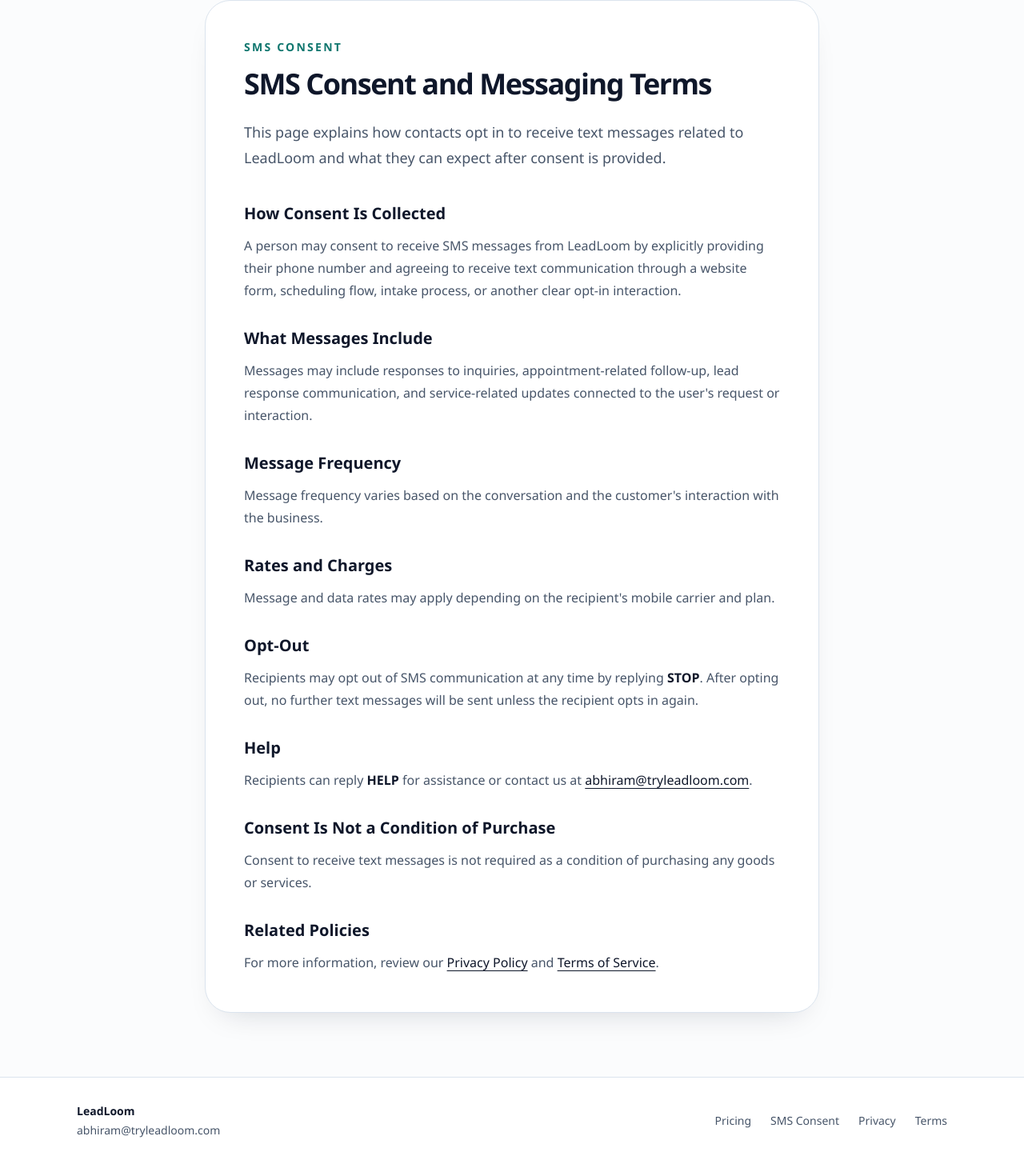
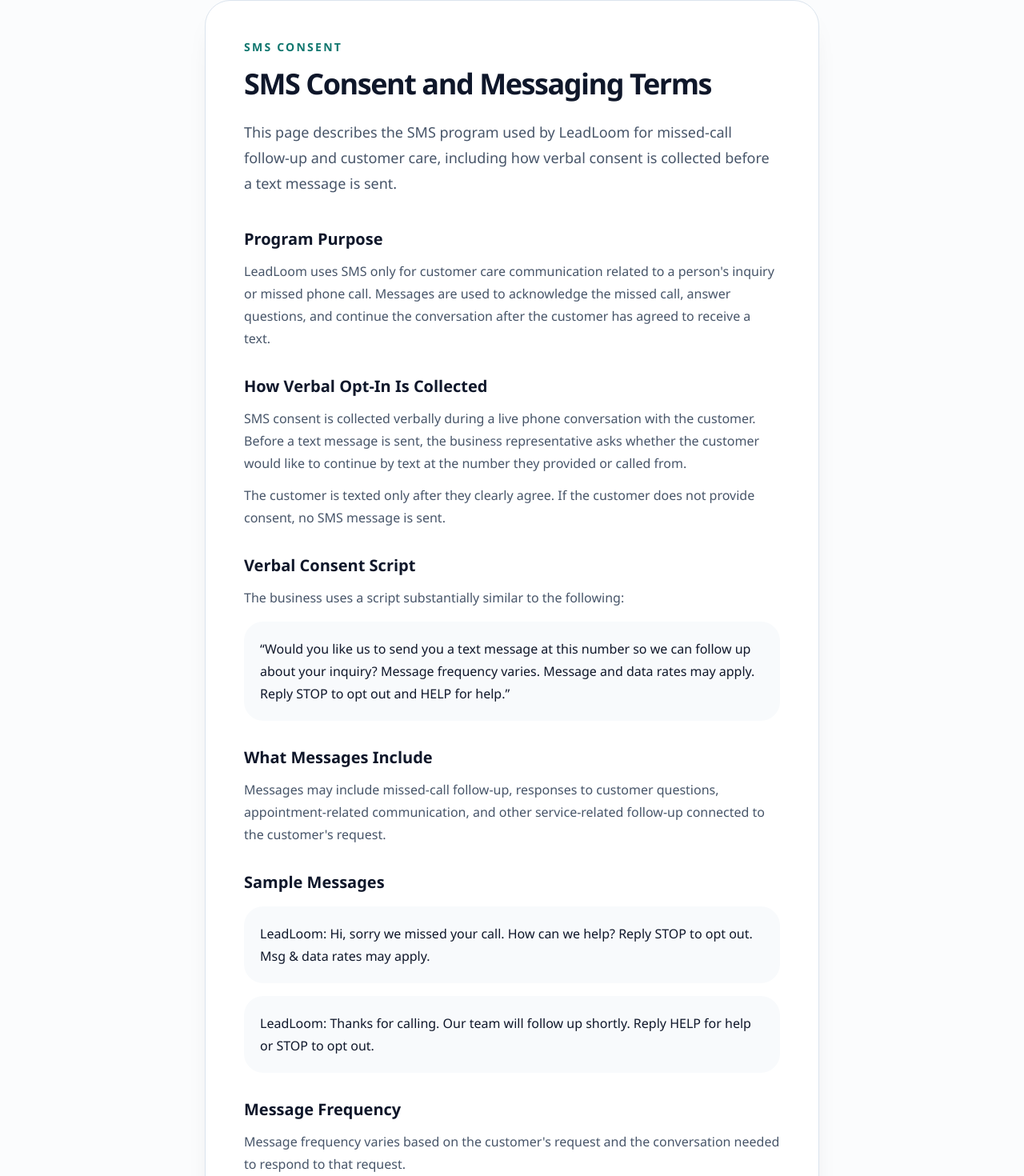
Before and after one commit to abhi-krish/leadloom, a Next.js app: page /sms-consent in a window 1280 px wide. Shown: the part 169-1639 px from the top of the page at 80% size. Built offline with nearby package versions, Linux system fonts and the light colour scheme; no server answers.

Commit message:
Update SMS consent details

```diff
--- a/app/sms-consent/page.tsx
+++ b/app/sms-consent/page.tsx
@@ -24,35 +24,76 @@
             SMS Consent and Messaging Terms
           </h1>
           <p className="mt-6 text-lg leading-8 text-slate">
-            This page explains how contacts opt in to receive text messages related to{" "}
-            {siteConfig.name} and what they can expect after consent is provided.
+            This page describes the SMS program used by {legalConfig.companyName} for
+            missed-call follow-up and customer care, including how verbal consent is
+            collected before a text message is sent.
           </p>
 
           <div className="mt-10 space-y-8 text-base leading-7 text-slate">
             <section>
-              <h2 className="text-xl font-semibold text-ink">How Consent Is Collected</h2>
+              <h2 className="text-xl font-semibold text-ink">Program Purpose</h2>
               <p className="mt-3">
-                A person may consent to receive SMS messages from {legalConfig.companyName} by
-                explicitly providing their phone number and agreeing to receive text
-                communication through a website form, scheduling flow, intake process,
-                or another clear opt-in interaction.
+                {legalConfig.companyName} uses SMS only for customer care communication
+                related to a person&apos;s inquiry or missed phone call. Messages are used
+                to acknowledge the missed call, answer questions, and continue the
+                conversation after the customer has agreed to receive a text.
               </p>
+            </section>
+
+            <section>
+              <h2 className="text-xl font-semibold text-ink">How Verbal Opt-In Is Collected</h2>
+              <p className="mt-3">
+                SMS consent is collected verbally during a live phone conversation with
+                the customer. Before a text message is sent, the business representative
+                asks whether the customer would like to continue by text at the number
+                they provided or called from.
+              </p>
+              <p className="mt-3">
+                The customer is texted only after they clearly agree. If the customer
+                does not provide consent, no SMS message is sent.
+              </p>
+            </section>
+
+            <section>
+              <h2 className="text-xl font-semibold text-ink">Verbal Consent Script</h2>
+              <p className="mt-3">
+                The business uses a script substantially similar to the following:
+              </p>
+              <div className="mt-4 rounded-3xl bg-mist px-5 py-5 text-ink">
+                “Would you like us to send you a text message at this number so we can
+                follow up about your inquiry? Message frequency varies. Message and data
+                rates may apply. Reply STOP to opt out and HELP for help.”
+              </div>
             </section>
 
             <section>
               <h2 className="text-xl font-semibold text-ink">What Messages Include</h2>
               <p className="mt-3">
-                Messages may include responses to inquiries, appointment-related follow-up,
-                lead response communication, and service-related updates connected to the
-                user&apos;s request or interaction.
+                Messages may include missed-call follow-up, responses to customer
+                questions, appointment-related communication, and other service-related
+                follow-up connected to the customer&apos;s request.
               </p>
+            </section>
+
+            <section>
+              <h2 className="text-xl font-semibold text-ink">Sample Messages</h2>
+              <div className="mt-4 space-y-4">
+                <div className="rounded-3xl bg-mist px-5 py-5 text-ink">
+                  LeadLoom: Hi, sorry we missed your call. How can we help? Reply STOP
+                  to opt out. Msg &amp; data rates may apply.
+                </div>
+                <div className="rounded-3xl bg-mist px-5 py-5 text-ink">
+                  LeadLoom: Thanks for calling. Our team will follow up shortly. Reply
+                  HELP for help or STOP to opt out.
+                </div>
+              </div>
             </section>
 
             <section>
               <h2 className="text-xl font-semibold text-ink">Message Frequency</h2>
               <p className="mt-3">
-                Message frequency varies based on the conversation and the customer&apos;s
-                interaction with the business.
+                Message frequency varies based on the customer&apos;s request and the
+                conversation needed to respond to that request.
               </p>
             </section>
 
@@ -60,7 +101,7 @@
               <h2 className="text-xl font-semibold text-ink">Rates and Charges</h2>
               <p className="mt-3">
                 Message and data rates may apply depending on the recipient&apos;s mobile
-                carrier and plan.
+                carrier and service plan.
               </p>
             </section>
 
@@ -89,7 +130,9 @@
             </section>
 
             <section>
-              <h2 className="text-xl font-semibold text-ink">Consent Is Not a Condition of Purchase</h2>
+              <h2 className="text-xl font-semibold text-ink">
+                Consent Is Not a Condition of Purchase
+              </h2>
               <p className="mt-3">
                 Consent to receive text messages is not required as a condition of purchasing
                 any goods or services.
```
